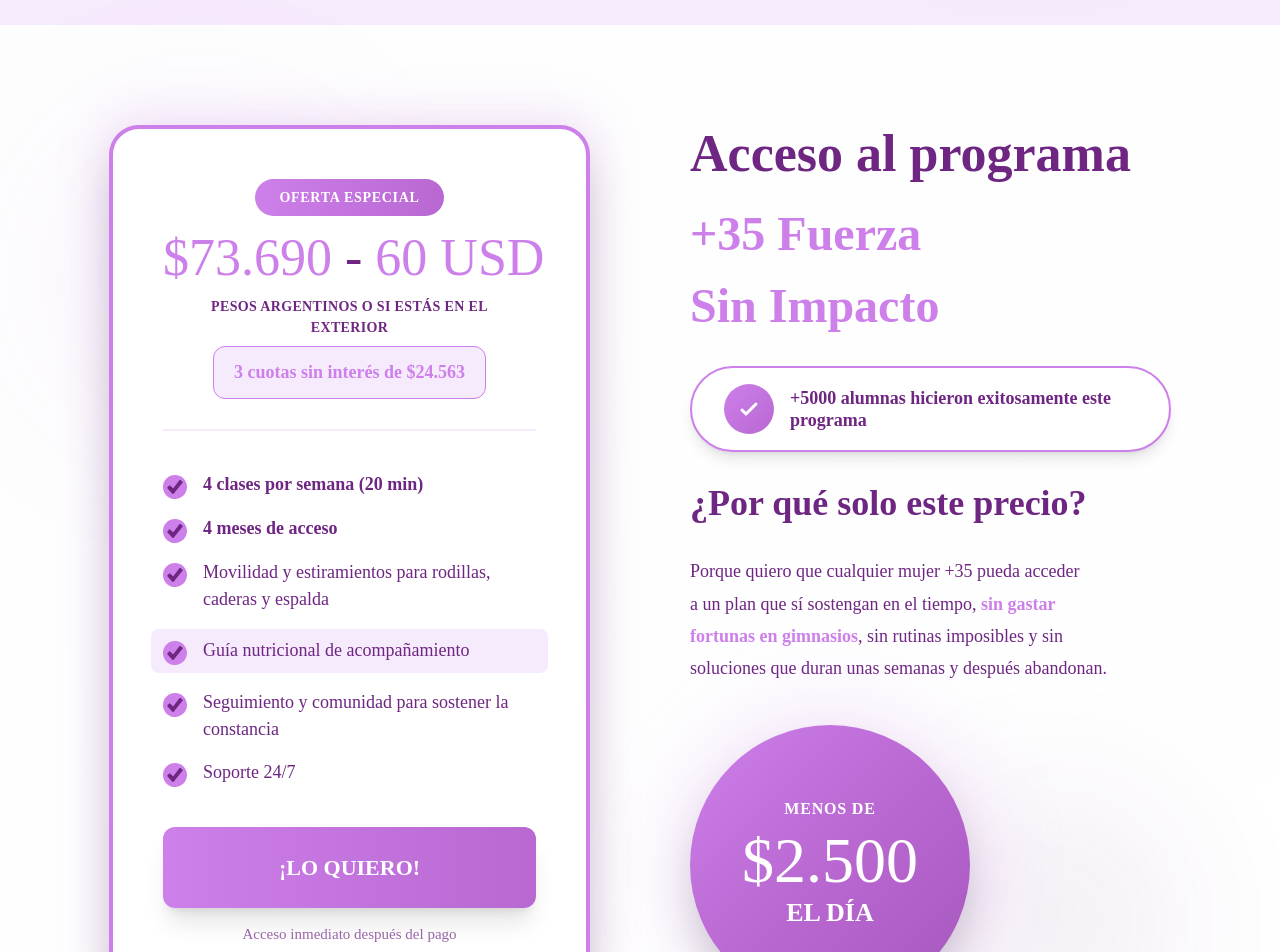
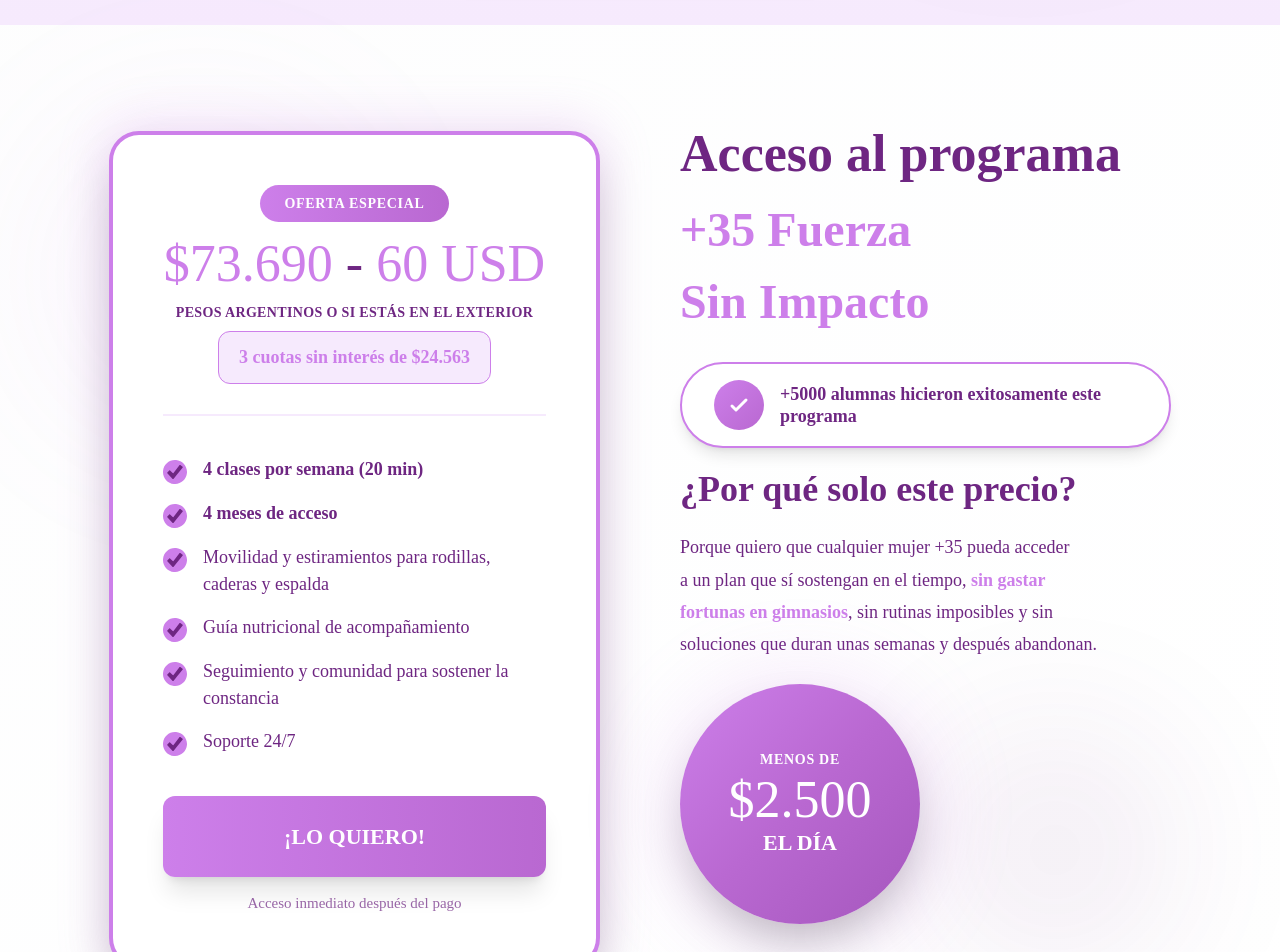
Before and after one commit to mulleragustin/landing--35, a React (Vite) app: page / in a window 1280 px wide. Shown: the part 2880-3832 px from the top of the page. Built offline with nearby package versions, Linux system fonts and the light colour scheme.

Commit message:
ajustes cards con items

```diff
--- a/src/app/App.tsx
+++ b/src/app/App.tsx
@@ -388,7 +388,7 @@ function PricingSection() {
       <div className="absolute bottom-[100px] right-[20px] md:right-[100px] w-[180px] md:w-[250px] h-[180px] md:h-[250px] bg-[#6e2682] opacity-[0.08] rounded-full blur-[80px]"></div>
 
       <div className="relative z-10 max-w-[1200px] mx-auto">
-        <div className="grid grid-cols-1 lg:grid-cols-2 gap-[50px] lg:gap-[100px] items-start">
+        <div className="grid grid-cols-1 lg:grid-cols-2 gap-[50px] lg:gap-[80px] items-center">
           {/* Card única con ambos precios - IZQUIERDA */}
           <div className="relative">
             {/* Sombra decorativa de fondo */}
@@ -434,7 +434,7 @@ function PricingSection() {
                   <p className="leading-[1.5]">Movilidad y estiramientos para rodillas, caderas y espalda</p>
                 </div>
 
-                <div className="flex items-start gap-3 md:gap-4 bg-[#f6eafd] -mx-2 md:-mx-3 px-2 md:px-3 py-2 rounded-[8px]">
+                <div className="flex items-start gap-3 md:gap-4">
                   <CheckIcon />
                   <p className="leading-[1.5]">Guía nutricional de acompañamiento</p>
                 </div>
@@ -464,8 +464,8 @@ function PricingSection() {
           {/* Lado derecho - Títulos y explicación */}
           <div className="pt-0 lg:pt-0">
             {/* Títulos */}
-            <div className="text-center lg:text-left mb-[20px] md:mb-[30px]">
-              <h2 className="font-['Eixample_Dip'] font-bold text-[#6e2682] text-[32px] md:text-[52px] leading-[1.1] mb-3 md:mb-4">
+            <div className="text-center lg:text-left mb-[15px] md:mb-[20px]">
+              <h2 className="font-['Eixample_Dip'] font-bold text-[#6e2682] text-[32px] md:text-[52px] leading-[1.1] mb-2 md:mb-3">
                 Acceso al programa
               </h2>
               <h3 className="font-['Eixample_Dip'] font-bold text-[#cd7fea] text-[28px] md:text-[48px] mb-4 md:mb-6 text-balance">
@@ -489,11 +489,11 @@ function PricingSection() {
               </div>
             </div>
 
-            <h3 className="font-['Eixample_Dip'] font-bold text-[#6e2682] text-[28px] md:text-[36px] text-center lg:text-left mb-[20px] md:mb-[30px] leading-[1.2]">
+            <h3 className="font-['Eixample_Dip'] font-bold text-[#6e2682] text-[28px] md:text-[36px] text-center lg:text-left mb-[15px] md:mb-[20px] leading-[1.2]">
               ¿Por qué solo este precio?
             </h3>
 
-            <p className="font-['Montserrat'] text-[#6e2682] text-[16px] md:text-[18px] leading-[1.8] text-center lg:text-left mb-[30px] md:mb-[40px] text-balance">
+            <p className="font-['Montserrat'] text-[#6e2682] text-[16px] md:text-[18px] leading-[1.8] text-center lg:text-left mb-[25px] md:mb-[30px] text-balance">
               Porque quiero que cualquier mujer +35 pueda acceder a un plan que sí sostengan en el tiempo,
               <span className="font-bold text-[#cd7fea]"> sin gastar fortunas en gimnasios</span>, sin rutinas imposibles
               y sin soluciones que duran unas semanas y después abandonan.
@@ -505,15 +505,15 @@ function PricingSection() {
                 {/* Glow sutil */}
                 <div className="absolute inset-0 bg-[#cd7fea] opacity-20 blur-2xl rounded-full scale-110"></div>
 
-                <div className="relative bg-gradient-to-br from-[#cd7fea] via-[#b968d1] to-[#a557bd] rounded-full w-[220px] md:w-[280px] h-[220px] md:h-[280px] flex flex-col items-center justify-center shadow-2xl">
-                  <p className="font-['Montserrat'] text-white text-[14px] md:text-[16px] font-bold mb-1 md:mb-2 tracking-wider">MENOS DE</p>
-                  <p className="font-['Integral_CF'] text-white text-[48px] md:text-[64px] leading-[1]">$2.500</p>
-                  <p className="font-['Montserrat'] text-white text-[20px] md:text-[26px] font-bold">EL DÍA</p>
+                <div className="relative bg-gradient-to-br from-[#cd7fea] via-[#b968d1] to-[#a557bd] rounded-full w-[200px] md:w-[240px] h-[200px] md:h-[240px] flex flex-col items-center justify-center shadow-2xl animate-float">
+                  <p className="font-['Montserrat'] text-white text-[12px] md:text-[14px] font-bold mb-1 tracking-wider">MENOS DE</p>
+                  <p className="font-['Integral_CF'] text-white text-[42px] md:text-[52px] leading-[1]">$2.500</p>
+                  <p className="font-['Montserrat'] text-white text-[18px] md:text-[22px] font-bold">EL DÍA</p>
                 </div>
               </div>
             </div>
 
-            <p className="font-['Montserrat'] text-[#6e2682] text-[13px] md:text-[14px] text-center lg:text-left opacity-70 italic">
+            <p className="font-['Montserrat'] text-[#6e2682] text-[14px] md:text-[16px] text-center lg:text-left opacity-70 italic">
               *Basado en 4 meses de acceso
             </p>
           </div>
--- a/src/styles/theme.css
+++ b/src/styles/theme.css
@@ -178,4 +178,17 @@
     font-weight: var(--font-weight-normal);
     line-height: 1.5;
   }
+
+  @keyframes float {
+    0%, 100% {
+      transform: translateY(0px);
+    }
+    50% {
+      transform: translateY(-10px);
+    }
+  }
+
+  .animate-float {
+    animation: float 3s ease-in-out infinite;
+  }
 }
```
